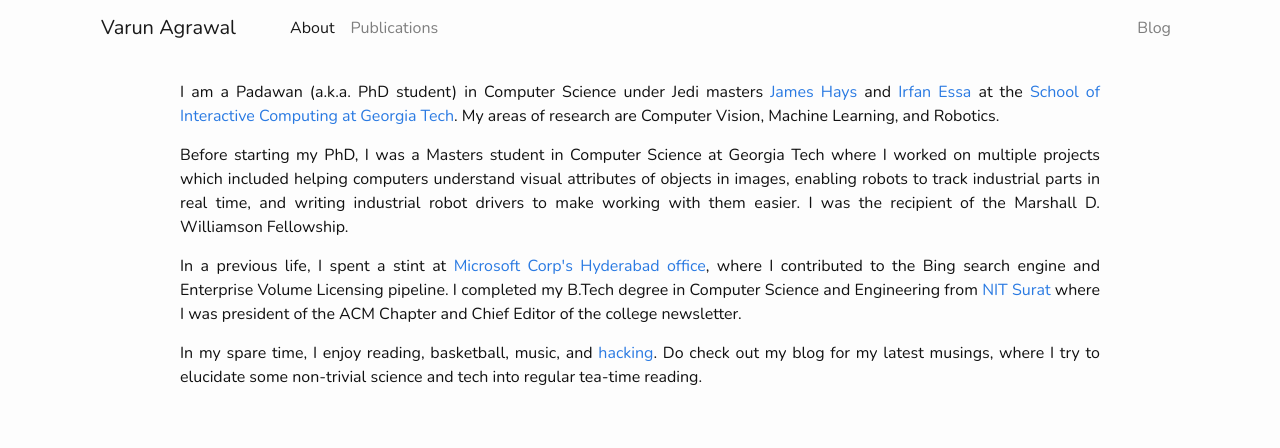
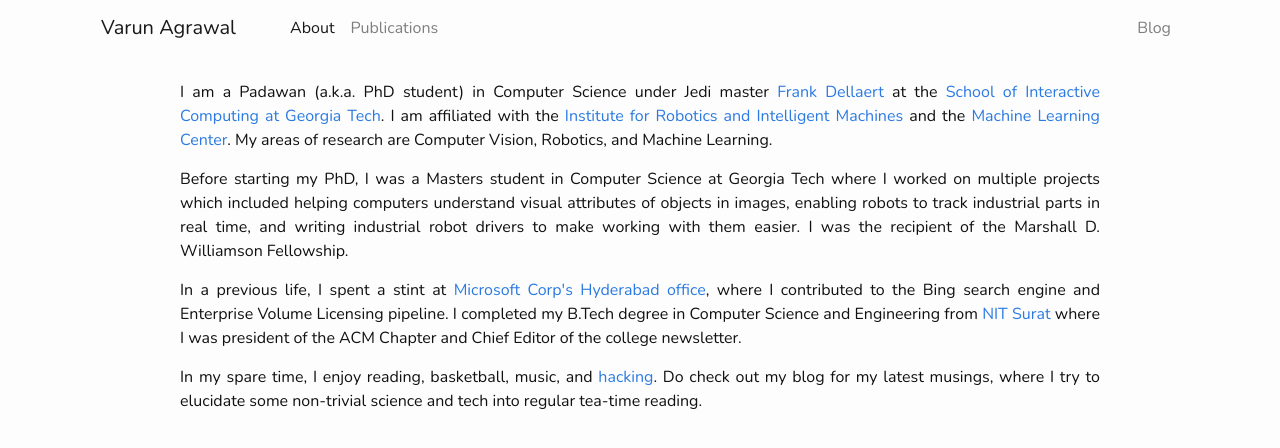
Before and after one commit to varunagrawal/varunagrawal.github.io, a Jekyll site: the page built from about.html, in a window 1280 px wide. Shown: the top 448 px of the page. Built offline with Jekyll 4.4.1, drawn with Linux system fonts in a browser that asks for light colours; nearby versions of some CDN libraries; a style sheet for code colours, icons or effects is not loaded.

Commit message:
fixed and updated about page

```diff
--- a/about.html
+++ b/about.html
@@ -10,9 +10,9 @@ permalink: /about/
 
         <div style="text-align:justify;">
             <p class="">
-                I am a Padawan (a.k.a. PhD student) in Computer Science under Jedi masters <a href="http://www.cc.gatech.edu/~hays/" target="_blank">James Hays</a> and <a href="http://prof.irfanessa.com/" target="_blank">Irfan Essa</a> at the <a href="http://www.ic.gatech.edu/">School of Interactive Computing at Georgia Tech</a>.
+                I am a Padawan (a.k.a. PhD student) in Computer Science under Jedi master <a href="http://frank.dellaert.com/" target="_blank">Frank Dellaert</a> at the <a href="http://www.ic.gatech.edu/">School of Interactive Computing at Georgia Tech</a>. I am affiliated with the <a href="http://www.robotics.gatech.edu" target="_blank">Institute for Robotics and Intelligent Machines</a> and the <a href="https://ml.gatech.edu" target="_blank">Machine Learning Center</a>.
 
-                My areas of research are Computer Vision, Machine Learning, and Robotics.
+                My areas of research are Computer Vision, Robotics, and Machine Learning.
             </p>
 
             <p class="">
```
